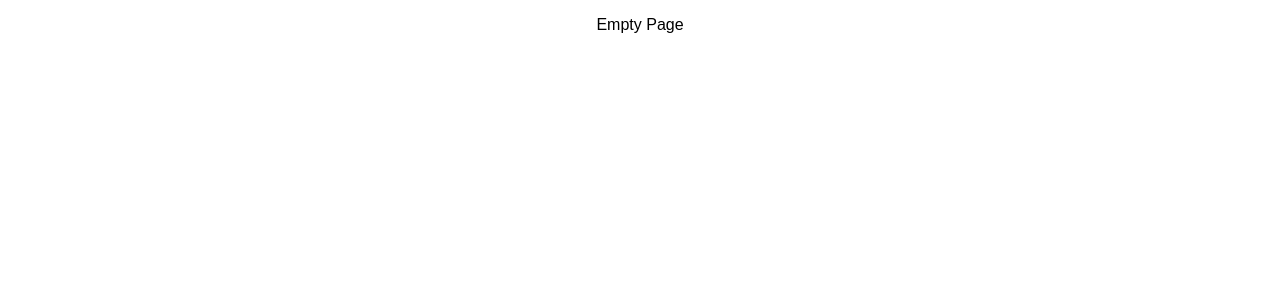
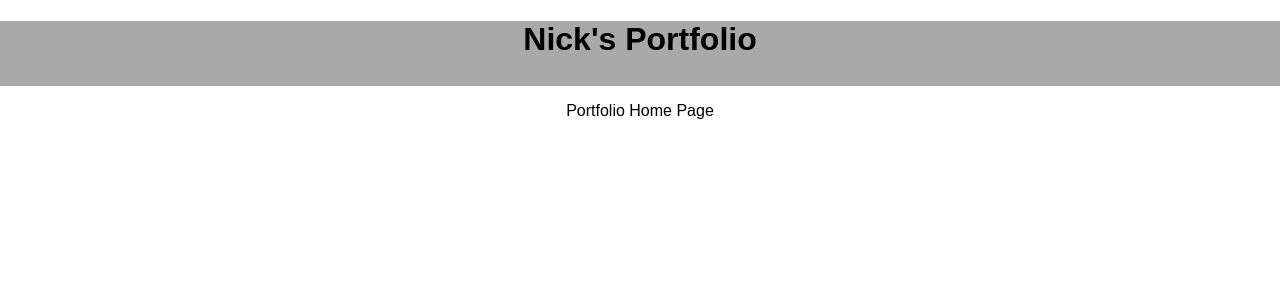
Before and after one commit to Nick7421/Portfolio, a React (Create React App) app: page /#/portfolio in a window 1280 px wide. Shown: the top 300 px of the page. Built offline with nearby package versions, Linux system fonts and the light colour scheme.

Commit message:
added css to header file and created routes to components

```diff
--- a/src/components/AdminHome/AdminHome.js
+++ b/src/components/AdminHome/AdminHome.js
@@ -6,6 +6,7 @@ class AdminHome extends Component {
   render() {
     return (
       <div>
+      <p>Admin Home Page</p>
 
       </div>
     )
--- a/src/components/App/App.js
+++ b/src/components/App/App.js
@@ -1,13 +1,23 @@
-import React, { Component } from 'react';
-import './App.css';
-import { HashRouter as Router, Route, Link } from 'react-router-dom';
+import React, { Component } from "react";
+import "./App.css";
+import { HashRouter as Router, Route, Link } from "react-router-dom";
+import PortfolioHome from "../PortfolioHome/PortfolioHome";
+import AdminHome from "../AdminHome/AdminHome";
+import Header from "../Header/Header";
 
 class App extends Component {
   // Renders the entire app on the DOM
   render() {
     return (
-      <div className="App">
-        <p>Empty Page</p>
+      <div>
+        <Router>
+          <div className="App">
+          <header><Header /></header>
+              <Route extact path="/portfolio" component={PortfolioHome} />
+              <Route extact path="/admin" component={AdminHome} />
+
+          </div>
+        </Router>
       </div>
     );
   }
--- /dev/null
+++ b/src/components/Header/Header.css
@@ -0,0 +1,14 @@
+header{
+ text-align: center;
+ background-color:darkgrey;
+ height:65px;
+ top: 0;
+ margin-top: 0%;
+
+
+
+}
+h1{
+text-align: center;
+vertical-align:middle;
+}
--- a/src/components/Header/Header.js
+++ b/src/components/Header/Header.js
@@ -1,10 +1,13 @@
-import React, { Component } from 'react'
+import React, { Component } from 'react';
+import './Header.css';
 
 class Header extends Component {
   render() {
     return (
       <div>
-
+        <header>
+            <h1> Nick's Portfolio</h1>
+        </header>
       </div>
     )
   }
--- a/src/components/PortfolioHome/PortfolioHome.js
+++ b/src/components/PortfolioHome/PortfolioHome.js
@@ -1,10 +1,16 @@
 import React, { Component } from "react";
 import { connect } from "react-redux";
 import axios from "axios";
+import Header from '../Header/Header';
 
 class PortfolioHome extends Component {
   render() {
-    return <div />;
+    return (
+        <div>
+      <p>Portfolio Home Page</p>
+
+      </div>
+    )
   }
 }
 
```
Also changed, not shown: 1 other file (tests, documents, lock files or other folders).
